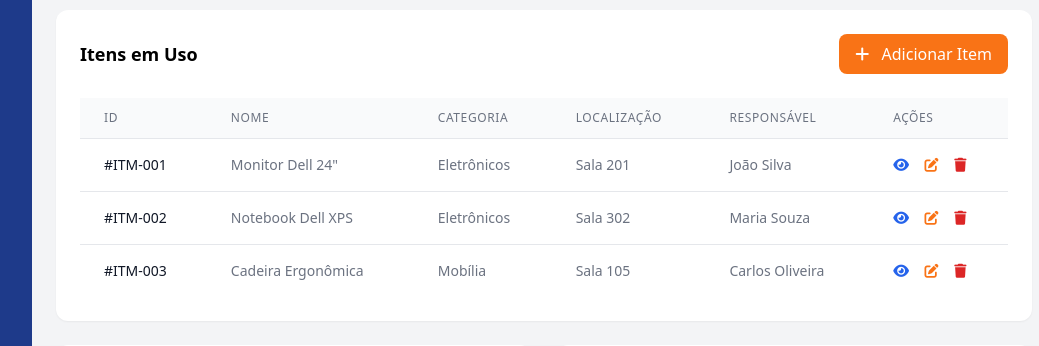
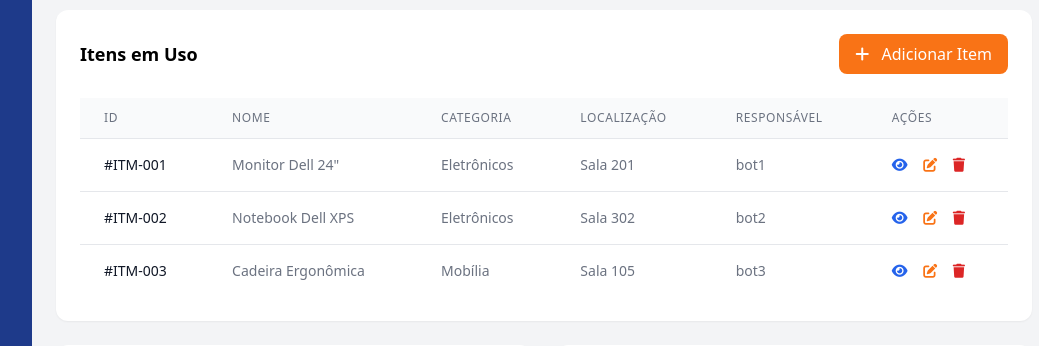
Before and after one commit to MateusAntunesDeveloper/djangoweb1.0.1, a Django app: template templates/prod1.html in a window 1280 px wide. Shown: the part 828-1174 px from the top of the page, without its empty margins (224-1263 px from the left). Run offline with Django 5.2, Linux system fonts and the light colour scheme; the template is opened without the code that fills it, so the values that code supplies are empty; some libraries are stand-ins or nearby versions.

Commit message:
Update prod1.html
test

```diff
--- a/templates/prod1.html
+++ b/templates/prod1.html
@@ -308,7 +308,7 @@
                                     <td class="px-6 py-4 whitespace-nowrap text-sm text-gray-500">Monitor Dell 24"</td>
                                     <td class="px-6 py-4 whitespace-nowrap text-sm text-gray-500">Eletrônicos</td>
                                     <td class="px-6 py-4 whitespace-nowrap text-sm text-gray-500">Sala 201</td>
-                                    <td class="px-6 py-4 whitespace-nowrap text-sm text-gray-500">João Silva</td>
+                                    <td class="px-6 py-4 whitespace-nowrap text-sm text-gray-500">bot1</td>
                                     <td class="px-6 py-4 whitespace-nowrap text-sm text-gray-500">
                                         <button class="text-blue-600 hover:text-blue-900 mr-3"><i class="fas fa-eye"></i></button>
                                         <button class="text-orange hover:text-orange-600 mr-3"><i class="fas fa-edit"></i></button>
@@ -320,7 +320,7 @@
                                     <td class="px-6 py-4 whitespace-nowrap text-sm text-gray-500">Notebook Dell XPS</td>
                                     <td class="px-6 py-4 whitespace-nowrap text-sm text-gray-500">Eletrônicos</td>
                                     <td class="px-6 py-4 whitespace-nowrap text-sm text-gray-500">Sala 302</td>
-                                    <td class="px-6 py-4 whitespace-nowrap text-sm text-gray-500">Maria Souza</td>
+                                    <td class="px-6 py-4 whitespace-nowrap text-sm text-gray-500">bot2</td>
                                     <td class="px-6 py-4 whitespace-nowrap text-sm text-gray-500">
                                         <button class="text-blue-600 hover:text-blue-900 mr-3"><i class="fas fa-eye"></i></button>
                                         <button class="text-orange hover:text-orange-600 mr-3"><i class="fas fa-edit"></i></button>
@@ -332,7 +332,7 @@
                                     <td class="px-6 py-4 whitespace-nowrap text-sm text-gray-500">Cadeira Ergonômica</td>
                                     <td class="px-6 py-4 whitespace-nowrap text-sm text-gray-500">Mobília</td>
                                     <td class="px-6 py-4 whitespace-nowrap text-sm text-gray-500">Sala 105</td>
-                                    <td class="px-6 py-4 whitespace-nowrap text-sm text-gray-500">Carlos Oliveira</td>
+                                    <td class="px-6 py-4 whitespace-nowrap text-sm text-gray-500">bot3</td>
                                     <td class="px-6 py-4 whitespace-nowrap text-sm text-gray-500">
                                         <button class="text-blue-600 hover:text-blue-900 mr-3"><i class="fas fa-eye"></i></button>
                                         <button class="text-orange hover:text-orange-600 mr-3"><i class="fas fa-edit"></i></button>
```
